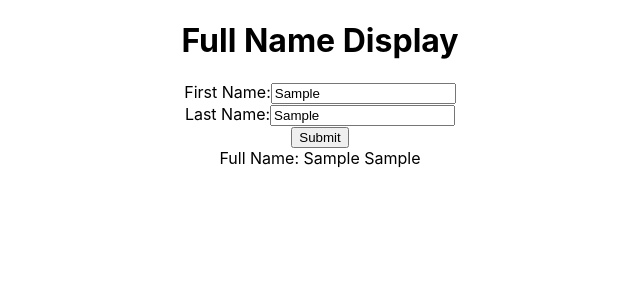
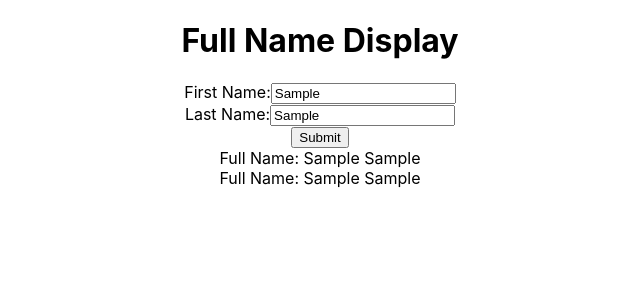
Before and after one commit to rupalverma07/Form-Display, a React (Create React App) app: page / in a window 1280 px wide. Both pictures are taken after typing "Sample", "Sample" into the empty fields and a click on the button "Submit". Shown: the top 300 px of the page, without its empty margins (320-960 px from the left). Built offline with nearby package versions, Linux system fonts and the light colour scheme.

Commit message:
test issue fixed

```diff
--- a/src/Form.jsx
+++ b/src/Form.jsx
@@ -20,9 +20,9 @@ const Form = () => {
         <button type='submit'>Submit</button>
       </form>
       <div>{fullName}</div>
-      {/* {showName ? (<div >
-        Full Name: {fullName}
-      </div>) : ('')} */}
+      {showName ? (<div >
+       {fullName}
+      </div>) : ('')}
 
     </div>
   )
```
